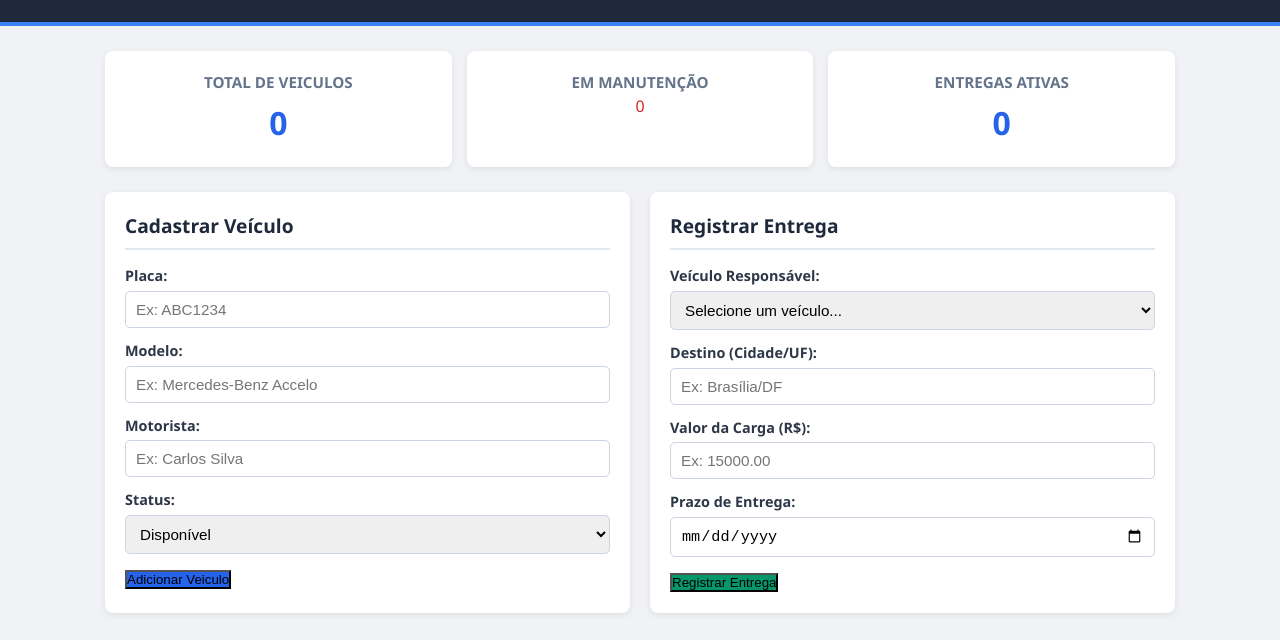
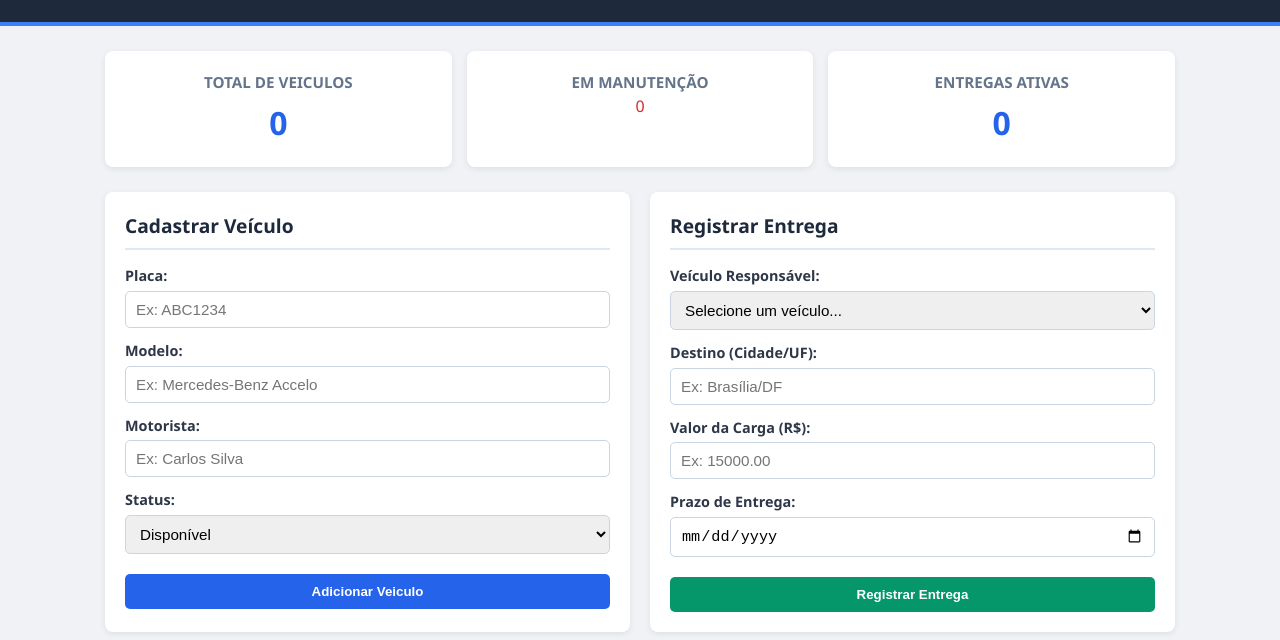
Before and after one commit to pedrohcunha07/dev-inter, a plain HTML site: page index.html in a window 1280 px wide. Shown: the part 104-744 px from the top of the page. Drawn offline with Linux system fonts and the light colour scheme; a script that the page names is missing.

Commit message:
fix: correção em nomenclatura dos botõesno html para melhor estilização e fluxo de padrão  no css

```diff
--- a/index.html
+++ b/index.html
@@ -57,7 +57,7 @@
                             </select>
                         </div>
 
-                        <button type="submit" class="btn-primario">Adicionar Veiculo</button>
+                        <button type="submit" class="btn btn-primario">Adicionar Veiculo</button>
                     </form>
                 </article>
 
@@ -86,7 +86,7 @@
                             <input type="date" id="prazo" required>
                         </div>
 
-                    <button type="submit" class="btn-secundario">Registrar Entrega</button>
+                    <button type="submit" class="btn btn-secundario">Registrar Entrega</button>
                     </form>
                 </article>
             </section>
```
